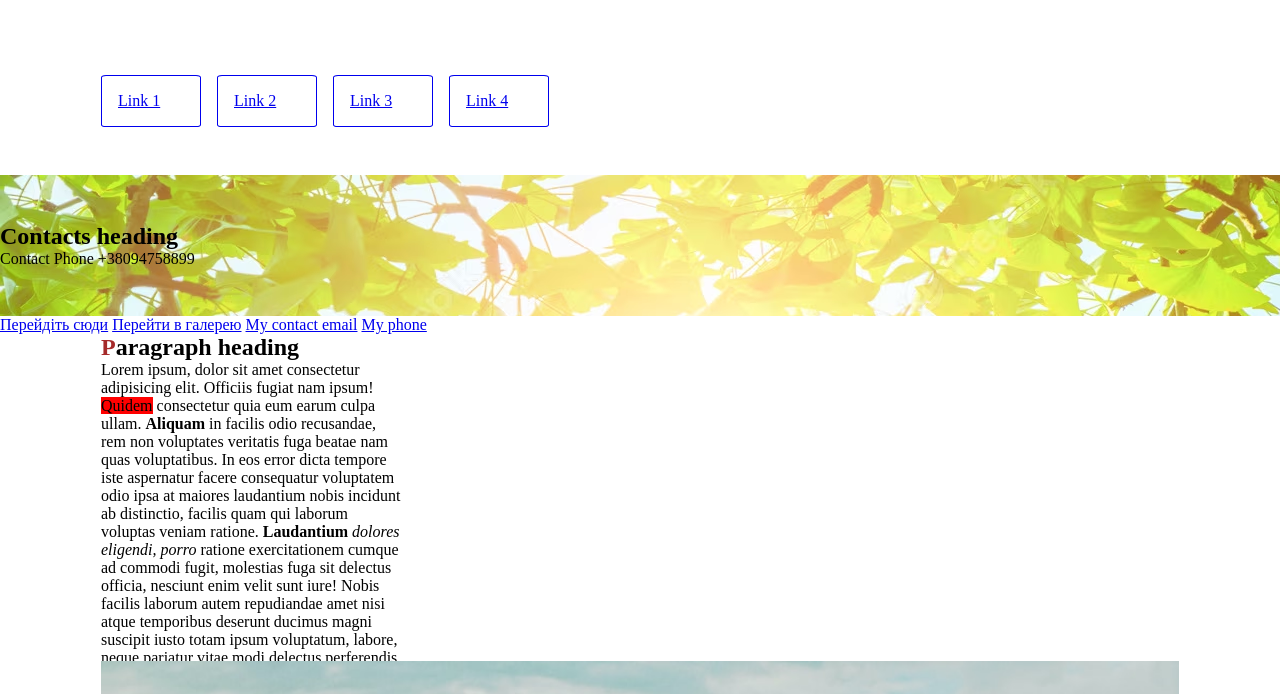
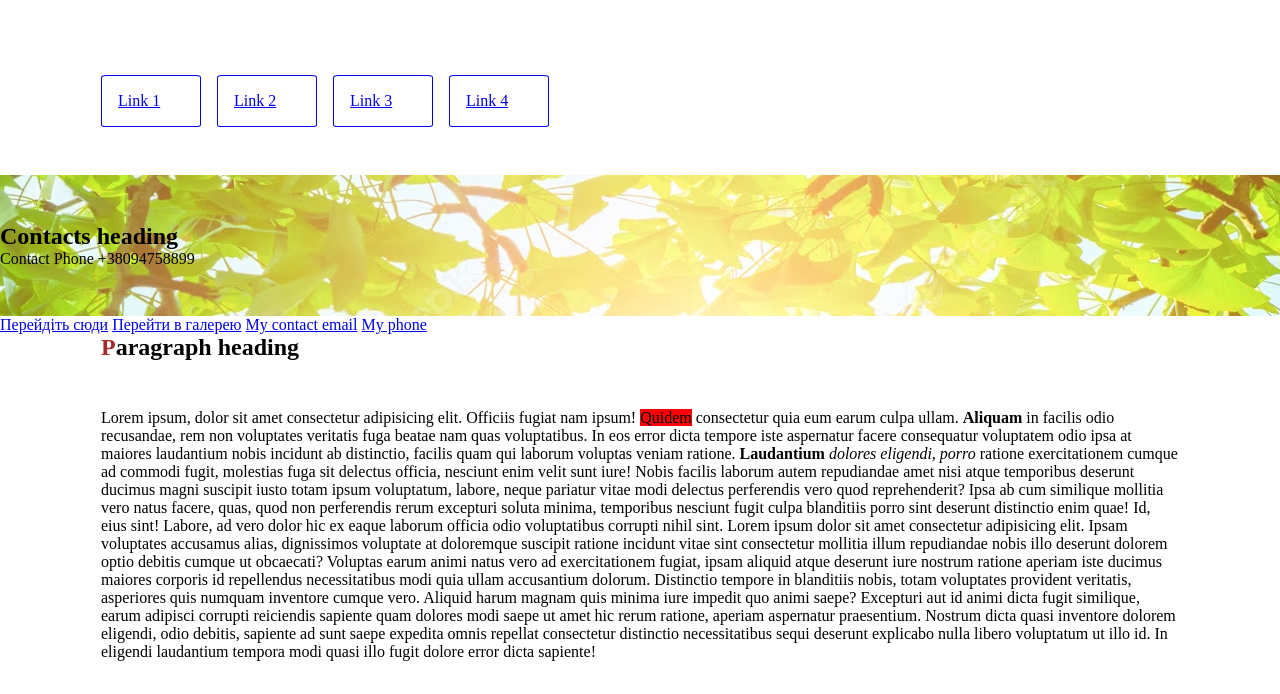
Before and after one commit to vadymolh/fe_school_18_12_2023, a plain HTML site: page index.html in a window 1280 px wide. Shown: the part 106-800 px from the top of the page. Drawn offline with Linux system fonts and the light colour scheme.

Commit message:
minor changes

```diff
--- a/index.html
+++ b/index.html
@@ -76,7 +76,7 @@
       <section>
         <div class="container">
           <h2><span class="first-letter">P</span>aragraph heading</h2>
-          <div class="fixed-size-div">
+          <div class="py-one">
             <p>
               Lorem ipsum, dolor sit amet consectetur adipisicing elit. Officiis
               fugiat nam ipsum! <span class="red-bg">Quidem</span> consectetur
```
